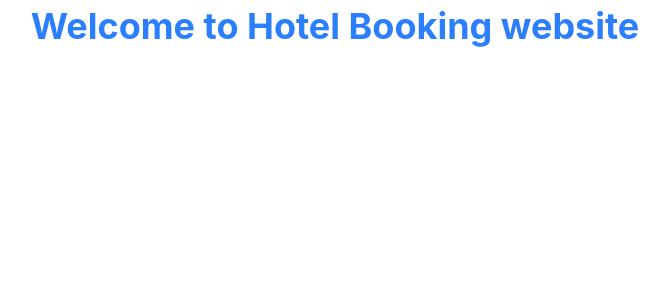
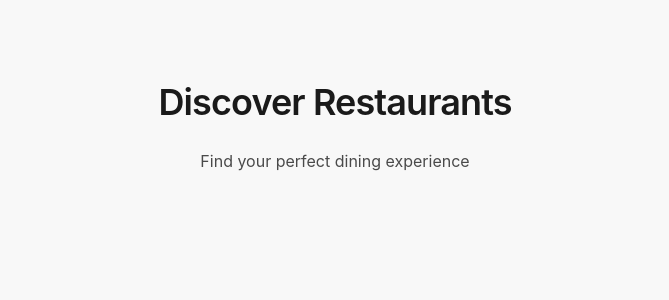
Before and after one commit to muhammad230/Htl-WEB, a React (Vite) app: page / in a window 1280 px wide. Shown: the top 300 px of the page, without its empty margins (305-974 px from the left). Built offline with nearby package versions, Linux system fonts and the light colour scheme.

Commit message:
add h1 and p tag

```diff
--- a/src/App.css
+++ b/src/App.css
@@ -1 +1,11 @@
 @import "tailwindcss";
+
+* {
+  box-sizing: border-box;
+}
+
+body {
+  background-color: #f8f8f8;
+  color: #333;
+  line-height: 1.6;
+}
--- a/src/App.jsx
+++ b/src/App.jsx
@@ -1,12 +1,13 @@
 import React from 'react'
+import FirstPage from './components/firstPage'
 
 
 function App() {
 
   return (
    <div>
-    <h1 className='text-4xl text-blue-500 mt-1.5 text-center font-bold underline-black'>Welcome to Hotel Booking website</h1>
 
+    <FirstPage />
    </div>
   )
 }
--- /dev/null
+++ b/src/components/FirstPage.jsx
@@ -0,0 +1,20 @@
+import React from 'react'
+import '../App.css'
+
+const firstPage = () => {
+  return (
+    // header of web
+<section className='mt-20'>
+  <div className="text-center space-y-6">
+    <h1 className="text-4xl font-semibold text-[#1a1a1a] font-gilroy tracking-tight leading-tight">
+      Discover Restaurants
+    </h1>
+    <p className="text-base text-[#4a4a4a] font-gilroy">
+      Find your perfect dining experience
+    </p>
+  </div>
+</section>
+    )
+}
+
+export default firstPage
```
